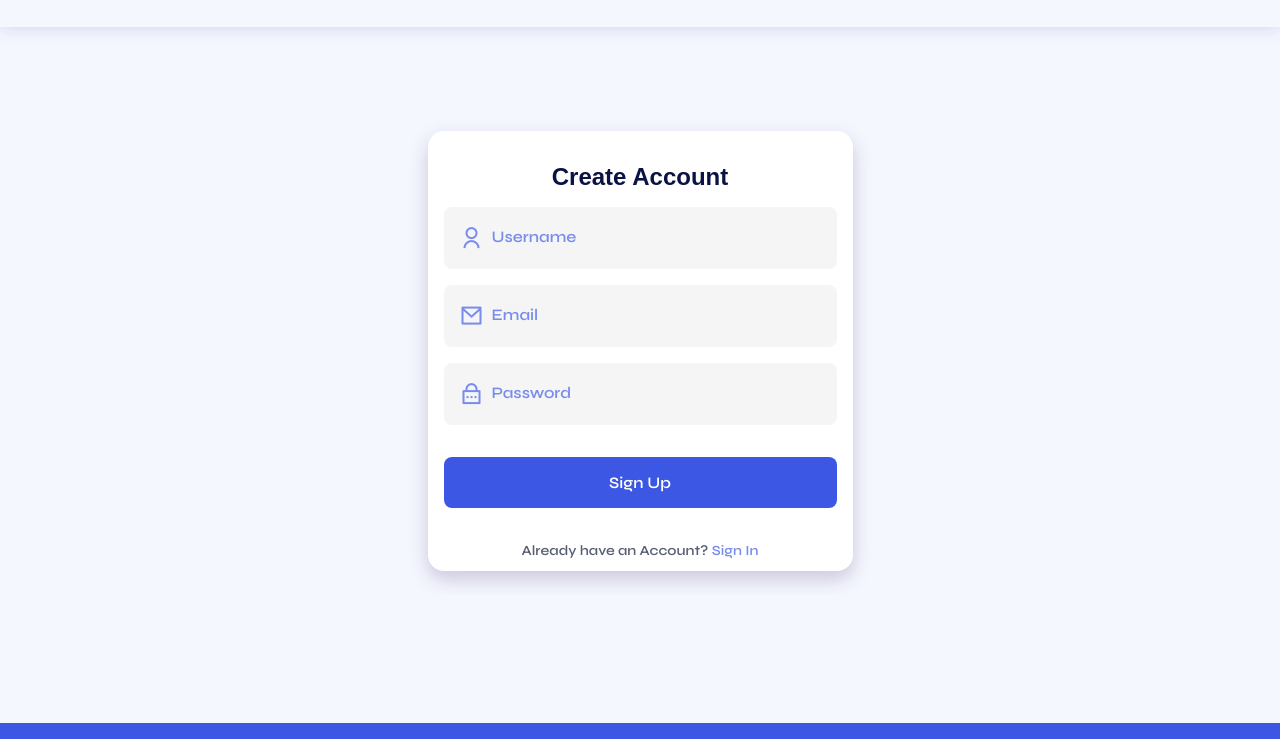
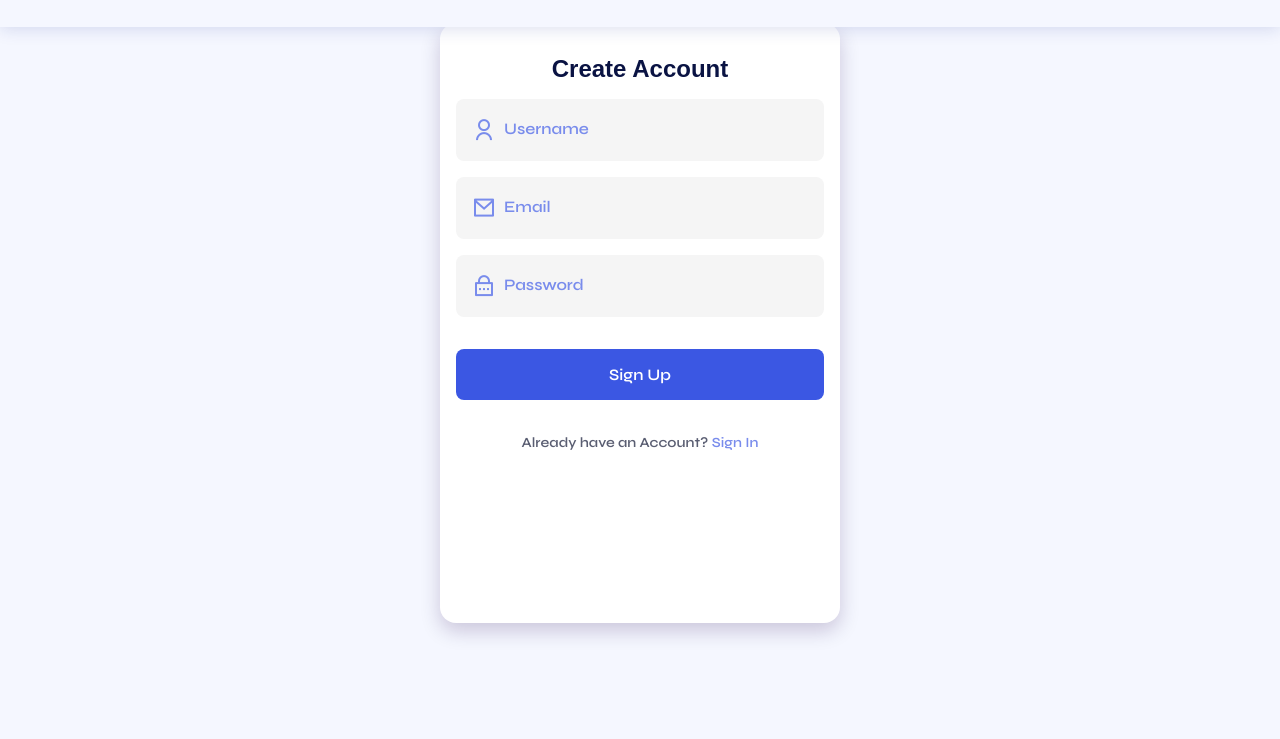
Before and after one commit to shippc/Prime-Hairs, a plain HTML site: page frontend/sign-in-up.html in a window 1280 px wide. Shown: the part 61-800 px from the top of the page. Drawn offline with nearby package versions, Linux system fonts and the light colour scheme.

Commit message:
Breaking Points

```diff
--- a/frontend/assets/css/style.css
+++ b/frontend/assets/css/style.css
@@ -1576,16 +1576,17 @@ input {
   }
 
   .sign-in-up {
-    height: 80vh;
+    height: 100vh;
     margin: 1rem 0;
+    padding-top: 5rem;
   }
 
   .sign-up {
-    height: 55vh;
+    height: 75vh;
   }
 
   .sign-in-up-forms {
-    width: 425px;
+    width: 400px;
     height: 375px;
     margin-top: 2rem;
   }
```
